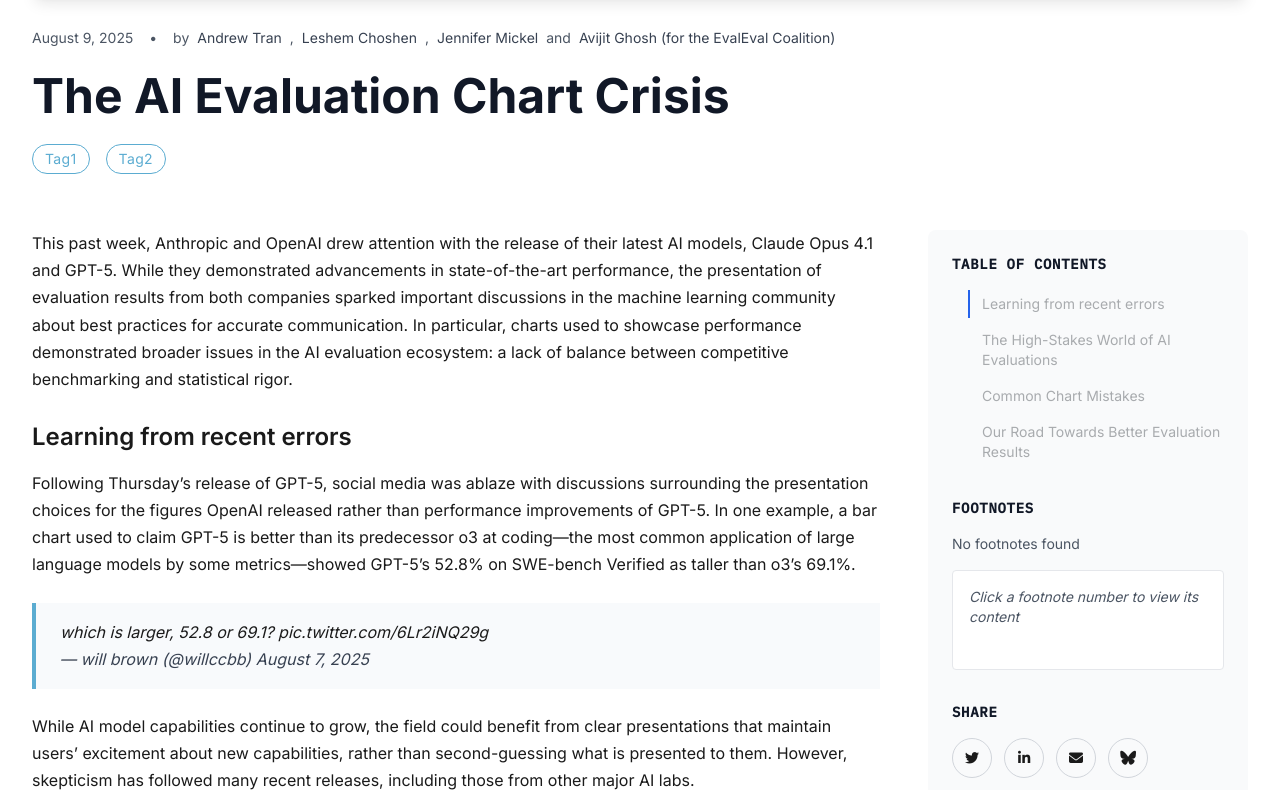
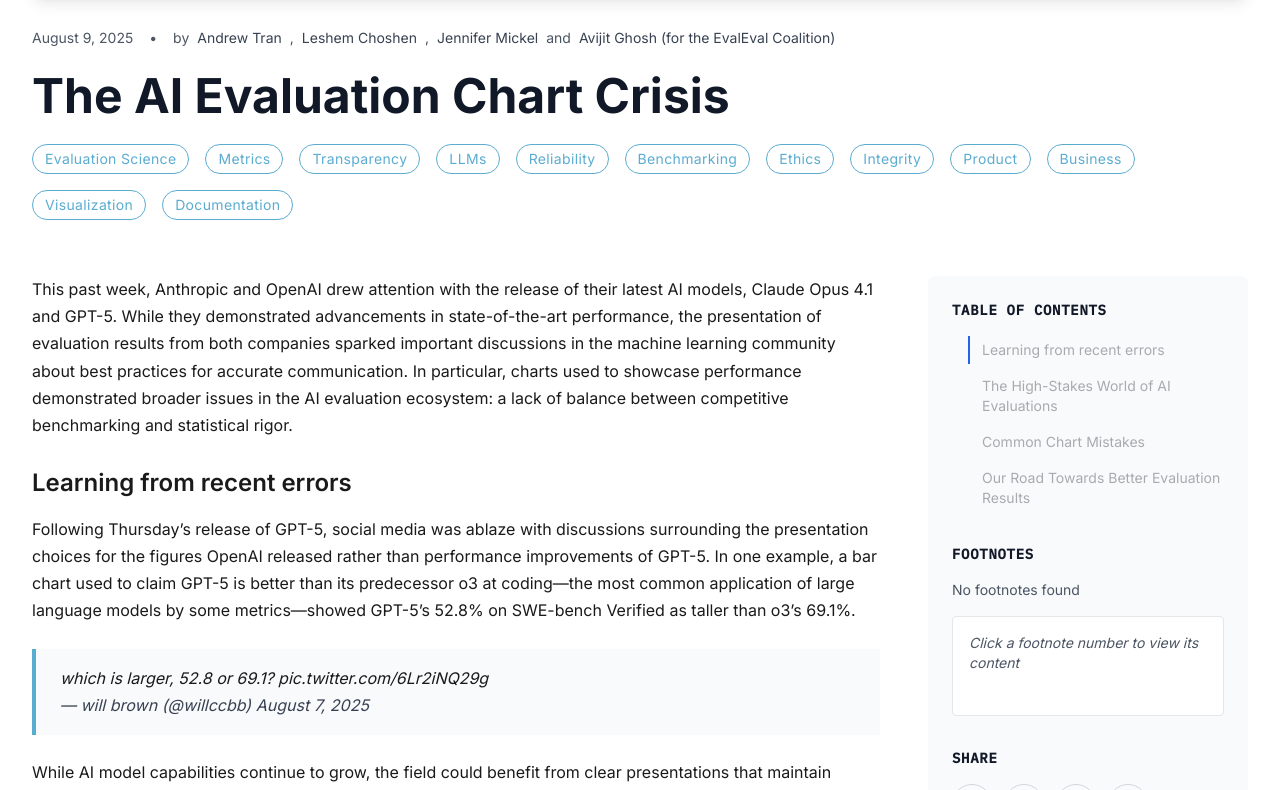
Before and after one commit to evaleval/evaleval.github.io, a Jekyll site: the page built from _posts/2025-08-10-blog-chart-crisis.md, in a window 1280 px wide and 900 px high, scrolled down 406 px, cut to the strip 110-900 px from the top of the window. Built offline with Jekyll 4.4.1, drawn with Linux system fonts in a browser that asks for light colours; nearby versions of some CDN libraries; comment, search, counter and statistics services are not loaded.

Commit message:
Update tags and banner image

```diff
--- a/_posts/2025-08-10-blog-chart-crisis.md
+++ b/_posts/2025-08-10-blog-chart-crisis.md
@@ -12,8 +12,18 @@
   - name: "Avijit Ghosh (for the EvalEval Coalition)"
 
 tags:
-  - "Tag1"
-  - "Tag2"
+  - "Evaluation Science"
+  - "Metrics"
+  - "Transparency"
+  - "LLMs"
+  - "Reliability"
+  - "Benchmarking"
+  - "Ethics"
+  - "Integrity"
+  - "Product"
+  - "Business"
+  - "Visualization"
+  - "Documentation"
 description: "A brief excerpt of your post goes here."
 ---
 
```
Also changed, not shown: assets/img/blogs/chart-crimes.webp (added).
